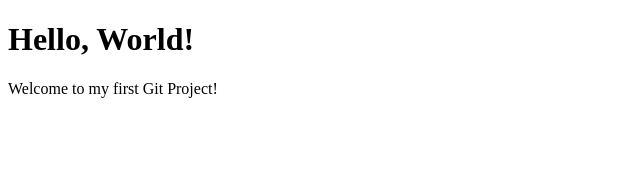
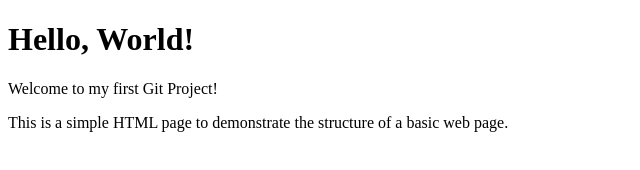
Before and after one commit to necheejim2022-sys/git-cache-project, a plain HTML site: page index.html in a window 1280 px wide. Shown: the whole page, without its empty margins (0-640 px from the left). Drawn offline with Linux system fonts and the light colour scheme.

Commit message:
modified index.html

```diff
--- a/index.html
+++ b/index.html
@@ -9,6 +9,7 @@
 <body>
     <h1>Hello, World!</h1>
     <p>Welcome to my first Git Project!</p>
+    <p>This is a simple HTML page to demonstrate the structure of a basic web page.</p>
 
 </body>
 </html>
```
